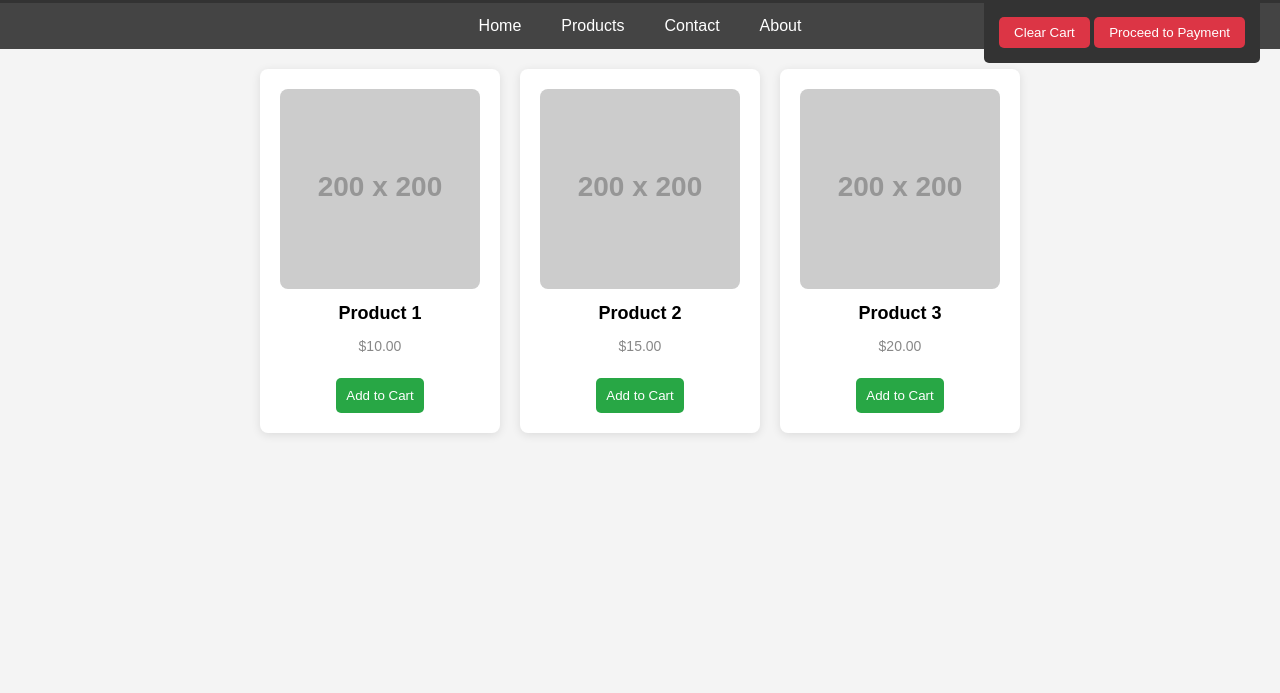
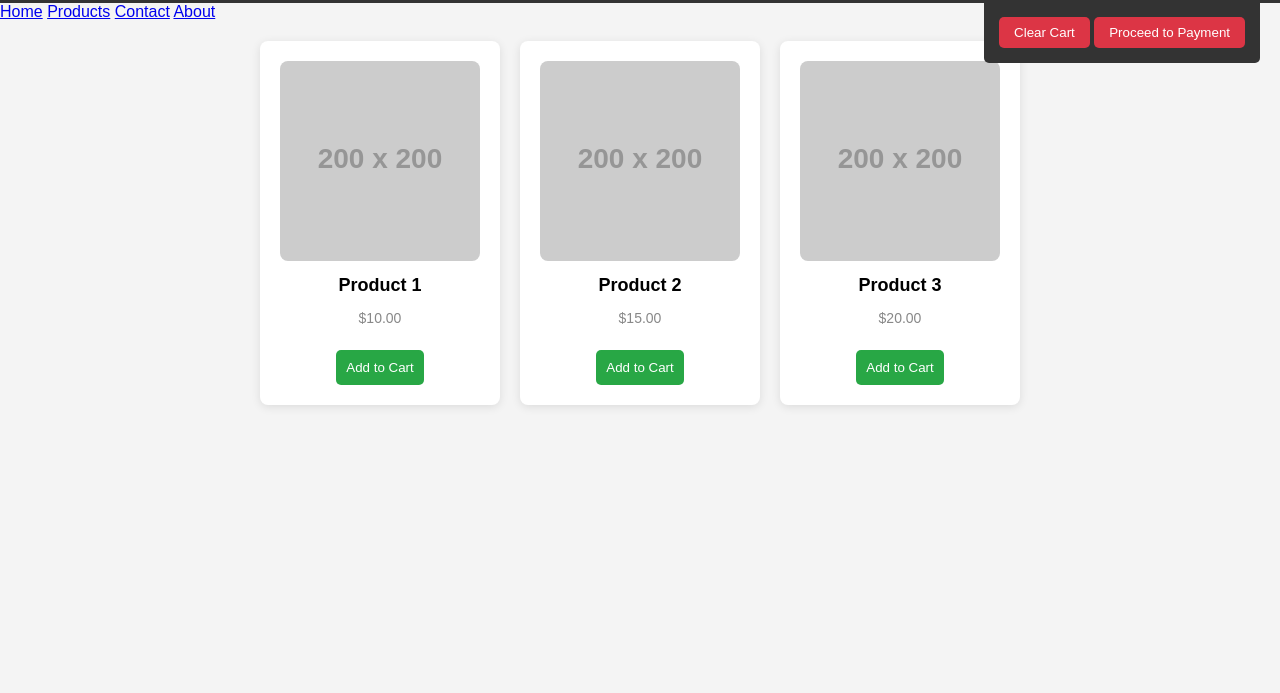
Before and after one commit to Ashweej2006/BUY8, a plain HTML site: page newcart.html in a window 1280 px wide. Shown: the part 107-800 px from the top of the page. Drawn offline with Linux system fonts and the light colour scheme; placeholder pictures from the web are drawn by us.

Commit message:
Update newcart.html

```diff
--- a/newcart.html
+++ b/newcart.html
@@ -18,20 +18,7 @@
             padding: 15px;
             text-align: center;
         }
-         nav {
-            display: flex;
-            justify-content: center;
-            background-color: #444;
-        }
-        nav a {
-            color: white;
-            padding: 14px 20px;
-            text-decoration: none;
-            text-align: center;
-        }
-        nav a:hover {
-            background-color: #575757;
-        }
+
 
         .container {
             display: flex;
```
